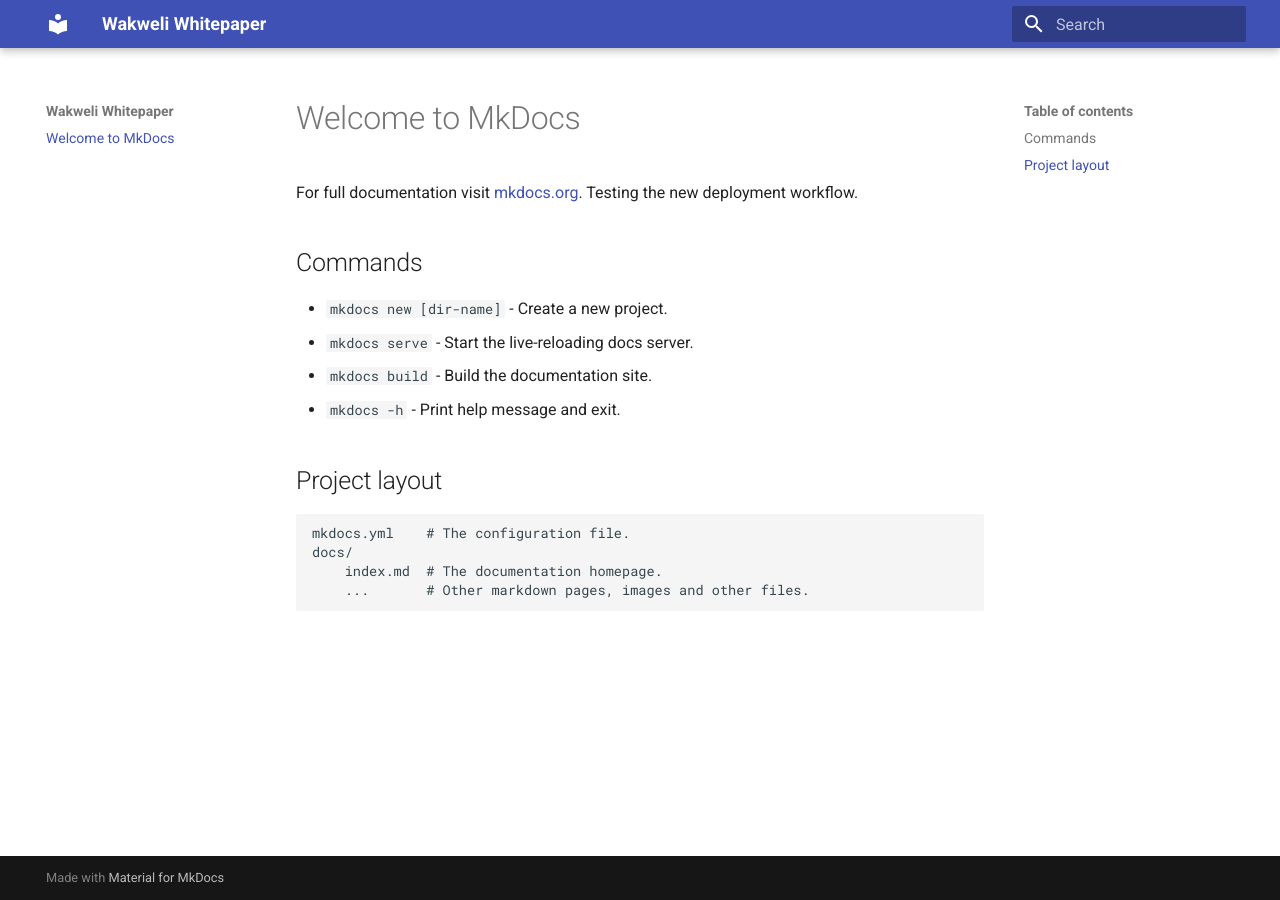
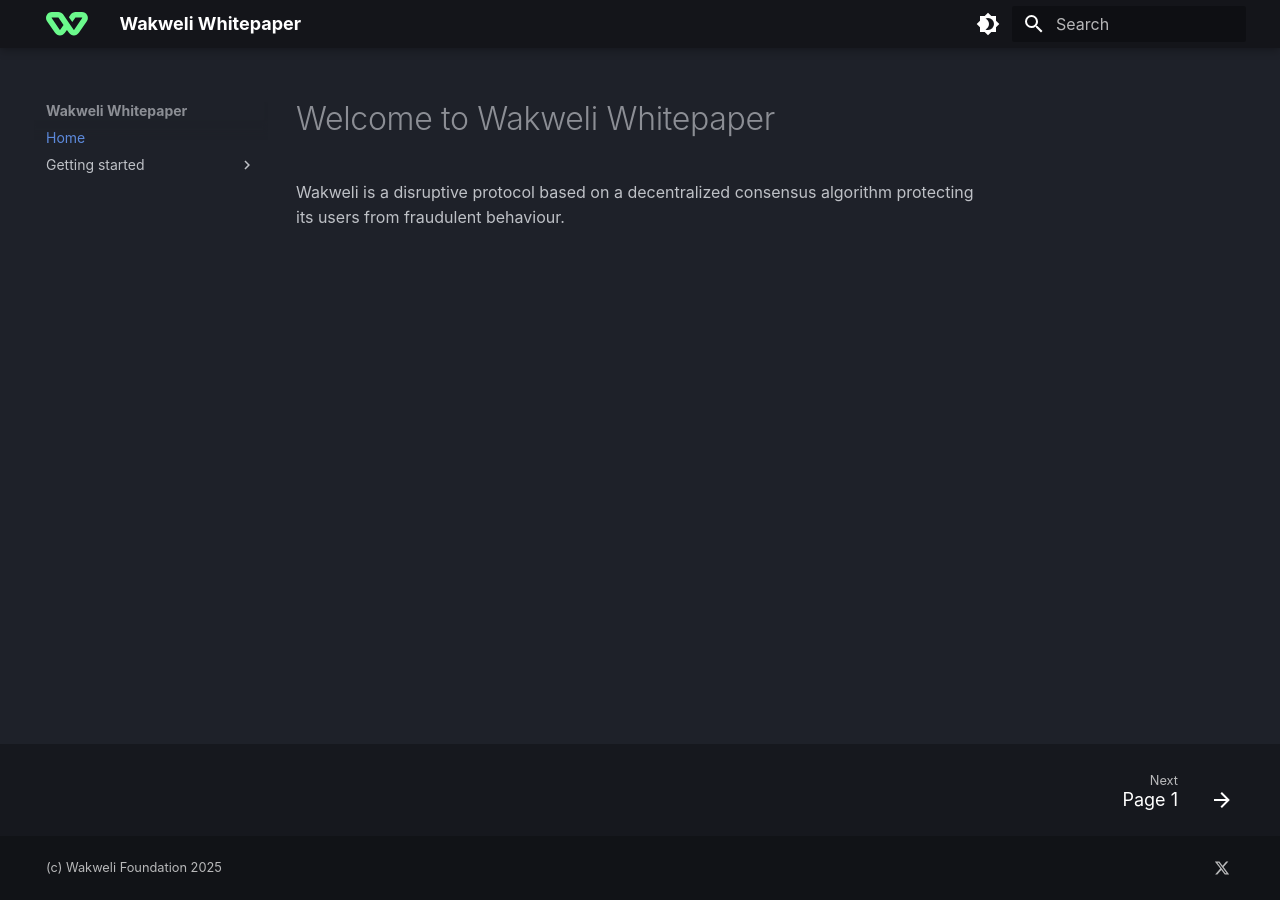
Before and after one commit to wakweli/whitepaper, an MkDocs documentation site: the page built from docs/index.md, in a window 1280 px wide. Built offline with MkDocs 1.6.1 and Material for MkDocs 9.7.7, drawn with Linux system fonts in a browser that asks for light colours; some web fonts are replaced.

Commit message:
Setting up WP boilerplate

```diff
--- a/docs/index.md
+++ b/docs/index.md
@@ -1,18 +1,3 @@
-# Welcome to MkDocs
+# Welcome to Wakweli Whitepaper
 
-For full documentation visit [mkdocs.org](https://www.mkdocs.org).
-Testing the new deployment workflow.
-
-## Commands
-
-* `mkdocs new [dir-name]` - Create a new project.
-* `mkdocs serve` - Start the live-reloading docs server.
-* `mkdocs build` - Build the documentation site.
-* `mkdocs -h` - Print help message and exit.
-
-## Project layout
-
-    mkdocs.yml    # The configuration file.
-    docs/
-        index.md  # The documentation homepage.
-        ...       # Other markdown pages, images and other files.
+Wakweli is a disruptive protocol based on a decentralized consensus algorithm protecting its users from fraudulent behaviour.
--- a/mkdocs.yml
+++ b/mkdocs.yml
@@ -1,4 +1,48 @@
+# General information
 site_name: Wakweli Whitepaper
 site_url: https://whitepaper.wakweli.com
+site_description: Wakweli Whitepaper
+site_author: Wakweli Foundation
+copyright: (c) Wakweli Foundation 2025
+
+# Theme
 theme:
   name: material
+  logo: assets/favicon.svg
+  favicon: assets/favicon.svg
+  features:
+    - navigation.instant
+    - navigation.footer
+
+  font:
+    text: Montserrat Light
+  palette:
+    - scheme: slate
+      primary: black
+      accent: green
+      toggle:
+        icon: material/brightness-4
+        name: Switch to light mode
+
+    # Palette toggle for light mode
+    - scheme: default
+      primary: indigo
+      accent: green
+      toggle:
+        icon: material/brightness-7
+        name: Switch to dark mode
+
+
+
+        # Page tree
+nav:
+  - Home: index.md
+  - Getting started:
+    - Page 1: page1.md
+    - Page 2: page2.md
+
+extra:
+  generator: false
+  social:
+    - icon: fontawesome/brands/x-twitter
+      link: https://x.com/wakwelichain
```
Also changed, not shown: README.md (+11 -0 lines), docs/page1.md (added, +3 -0 lines), docs/page2.md (added, +3 -0 lines), docs/assets/favicon.svg (added).
